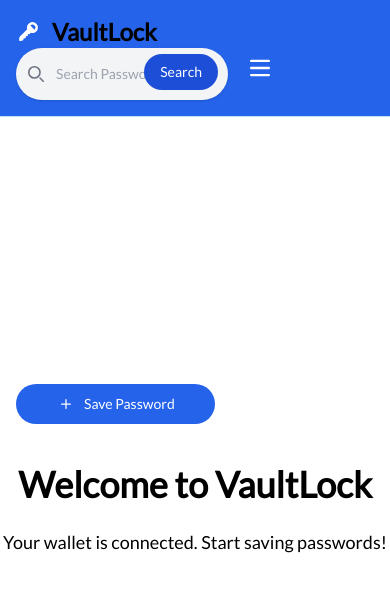
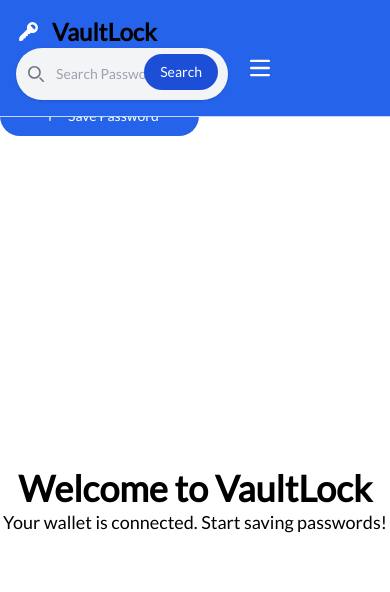
Before and after one commit to Sandile88/decentralized-password-manager, a Next.js app in the folder client/: page /home in a window 390 px wide. Shown: the top 592 px of the page. Built offline with nearby package versions, Linux system fonts and the light colour scheme.

Commit message:
fixed responsive modal button and div positions

```diff
--- a/client/app/home/page.tsx
+++ b/client/app/home/page.tsx
@@ -50,14 +50,12 @@ const Home = () => {
         }
 
         try {
-            // Call the smart contract's deletePassword function
             const res = await contract.methods
                 .deletePassword(resource)
                 .send({ from: accounts[0] });
 
             console.log("Password deleted: ", res);
 
-            // Remove the password from the UI
             setSavedPasswords(savedPasswords.filter(pwd => pwd.resource !== resource));
         } catch (error) {
             console.error("Error deleting password:", error);
@@ -66,7 +64,7 @@ const Home = () => {
 
     return (
         <div className="flex flex-col items-center justify-center min-h-screen pt-24">
-            <form className="max-w-md mx-auto mb-8 ml-4 lg:mx-auto lg:ml-80">
+            <form className="max-w-md mb-auto mr-auto lg:mx-auto lg:ml-80">
                 <div className="relative">
                     <button
                         type="button"
@@ -79,7 +77,6 @@ const Home = () => {
                 </div>
             </form>
 
-            <h1 className="text-4xl font-bold mb-6">Welcome to VaultLock</h1>
 
             {savedPasswords.length > 0 ? (
                 <div className="w-full max-w-4xl p-6">
@@ -111,7 +108,13 @@ const Home = () => {
                     </div>
                 </div>
             ) : (
-                <p className="text-lg">Your wallet is connected. Start saving passwords!</p>
+
+                <div className="flex items-center justify-center min-h-screen -mt-16">
+                    <div className="text-center">
+                        <h1 className="text-4xl font-bold">Welcome to VaultLock</h1>
+                        <p className="text-lg">Your wallet is connected. Start saving passwords!</p>
+                    </div>
+                </div>
             )}
 
             <Modal
```
